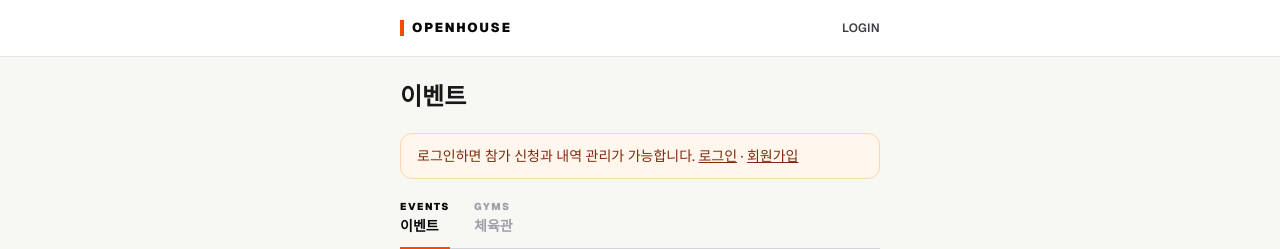
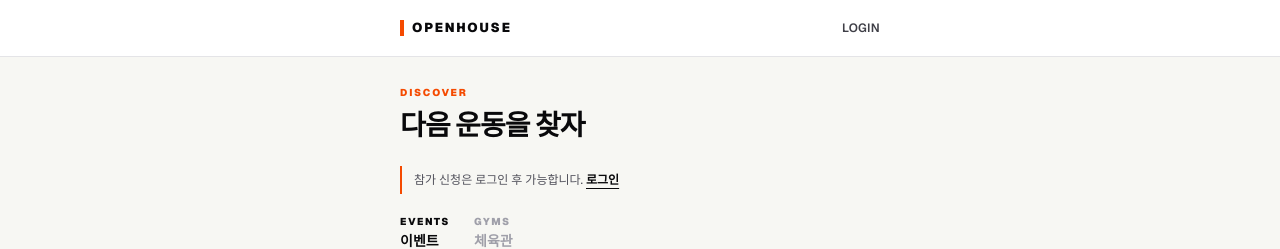
Before and after one commit to busy971126-arch/openhouse, a Next.js app: page /events in a window 1280 px wide. Shown: the top 249 px of the page. Built offline with nearby package versions, Linux system fonts and the light colour scheme; no server answers; the database is empty.

Commit message:
refactor: make discovery page feel like OpenHouse

```diff
--- a/app/events/page.tsx
+++ b/app/events/page.tsx
@@ -70,9 +70,7 @@ export default async function EventsPage({ searchParams }: PageProps) {
       (region: string) => region !== "전국",
     );
 
-    if (regions.length > 0) {
-      profileRegions = regions;
-    }
+    if (regions.length > 0) profileRegions = regions;
   }
 
   if (
@@ -105,17 +103,18 @@ export default async function EventsPage({ searchParams }: PageProps) {
 
   return (
     <div className="flex flex-col gap-5">
-      <h1 className="text-2xl font-bold">{isGymTab ? "체육관" : "이벤트"}</h1>
+      <header className="pt-1">
+        <p className="text-[10px] font-black tracking-[0.18em] text-orange-600">DISCOVER</p>
+        <h1 className="mt-1 text-[28px] font-black tracking-[-0.03em] text-zinc-950">
+          {isGymTab ? "운동할 곳을 찾자" : "다음 운동을 찾자"}
+        </h1>
+      </header>
 
       {!user && !isGymTab && (
-        <div className="rounded-xl border border-orange-200 bg-orange-50 px-4 py-3 text-sm text-orange-900">
-          로그인하면 참가 신청과 내역 관리가 가능합니다.{" "}
-          <Link href="/login?redirect=/events" className="font-medium underline">
+        <div className="border-l-2 border-orange-600 py-1 pl-3 text-xs leading-5 text-zinc-600">
+          참가 신청은 로그인 후 가능합니다.{" "}
+          <Link href="/login?redirect=/events" className="font-bold text-zinc-950 underline underline-offset-4">
             로그인
-          </Link>
-          {" · "}
-          <Link href="/signup" className="font-medium underline">
-            회원가입
           </Link>
         </div>
       )}
@@ -135,22 +134,14 @@ export default async function EventsPage({ searchParams }: PageProps) {
           </Suspense>
 
           {params.quick === "nearby" && user && !nearbyRegions?.length && (
-            <p className="text-sm text-amber-700">
-              프로필에 관심 지역이 없습니다.{" "}
-              <Link href="/my/profile/edit/sports" className="font-medium underline">
-                운동 프로필
-              </Link>
-              에서 지역을 설정해주세요.
+            <p className="border-l-2 border-amber-500 pl-3 text-sm text-amber-800">
+              관심 지역이 없습니다. <Link href="/my/profile/edit/sports" className="font-bold underline">운동 프로필에서 설정</Link>
             </p>
           )}
 
           {gymSort === "distance" && user && !profileRegions?.length && (
-            <p className="text-sm text-amber-700">
-              가까운 순 정렬은 프로필 관심 지역을 기준으로 합니다.{" "}
-              <Link href="/my/profile/edit/sports" className="font-medium underline">
-                운동 프로필
-              </Link>
-              에서 지역을 설정해주세요.
+            <p className="border-l-2 border-amber-500 pl-3 text-sm text-amber-800">
+              가까운 순은 관심 지역을 기준으로 합니다. <Link href="/my/profile/edit/sports" className="font-bold underline">지역 설정</Link>
             </p>
           )}
 
@@ -179,12 +170,9 @@ export default async function EventsPage({ searchParams }: PageProps) {
           </Suspense>
 
           {quick === "nearby" && !nearbyRegions?.length && (
-            <p className="text-sm text-amber-700">
-              관심 지역이 없습니다.{" "}
-              <Link href="/my/profile/edit/sports" className="font-medium underline">
-                운동 프로필
-              </Link>
-              에서 지역을 설정하거나 홈에서 현재 위치로 찾기를 사용해주세요.
+            <p className="border-l-2 border-amber-500 pl-3 text-sm text-amber-800">
+              관심 지역이 없습니다. <Link href="/my/profile/edit/sports" className="font-bold underline">지역 설정</Link>
+              {" 또는 홈에서 현재 위치를 사용하세요."}
             </p>
           )}
 
```
